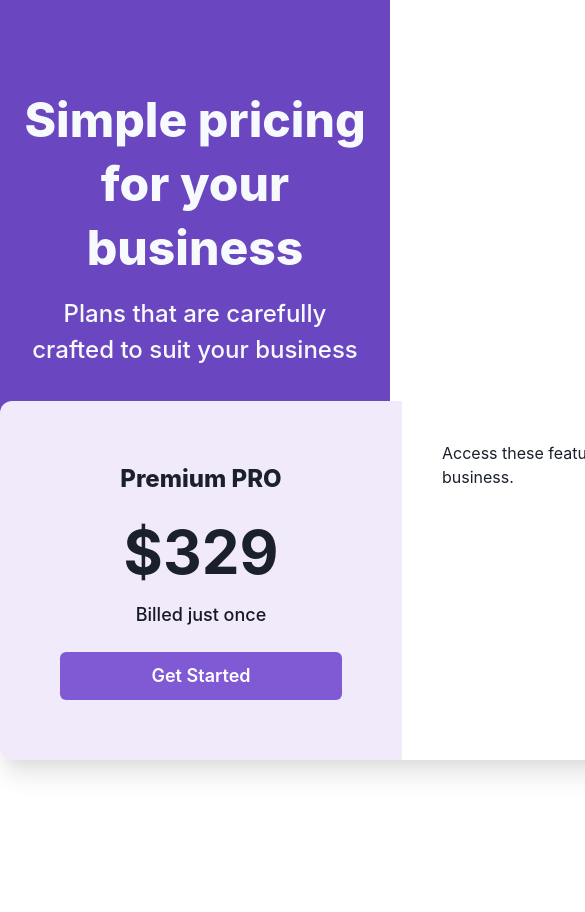
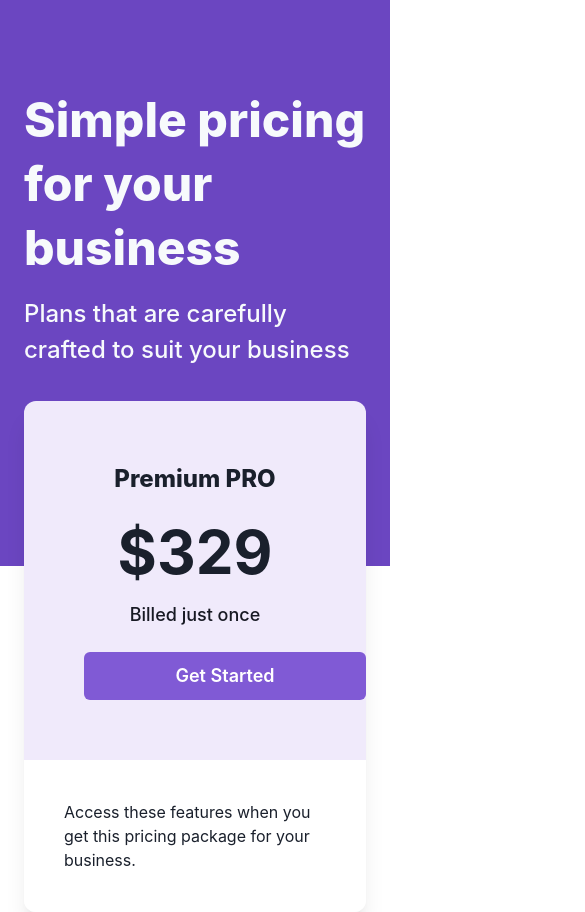
Before and after one commit to tahseenafzal/pricing-ui, a Next.js app: page / in a window 390 px wide. Shown: the top 912 px of the page, 585 px wide, since content can reach past the window. Before the commit the page ends 844 px from the top, so only its background shows below. Built offline with nearby package versions, Linux system fonts and the light colour scheme.

Commit message:
Apply responsiveness

```diff
--- a/component/Header.tsx
+++ b/component/Header.tsx
@@ -7,10 +7,10 @@ const Header = () => {
       as="section"
       bg="#6B46C1"
       color="#F7FAFC"
-      textAlign="center"
       pt="88.45px"
       pb="198px"
-      px="23px"
+      px="24px"
+      textAlign={["left", "left", "center"]}
     >
       <Heading fontWeight="800" fontSize="48px">
         Simple pricing for your business
--- a/component/Price.tsx
+++ b/component/Price.tsx
@@ -3,15 +3,16 @@ import { Flex, Box, Text, Heading, Button } from "@chakra-ui/react";
 
 const Price = () => {
   return (
+    <Box px="24px">
       <Box
         shadow="0px 20px 25px -5px rgba(0, 0, 0, 0.1), 0px 10px 10px -5px rgba(0, 0, 0, 0.04)"
         borderRadius="12px"
         overflow="hidden"
-      w="994px"
+        maxW="994px"
         m="auto"
         mt="-165px"
       >
-      <Flex>
+        <Flex flexDirection={["column", "column", "row"]}>
           <Box p="60px" bg="#F0EAFB" textAlign="center">
             <Text fontWeight="800" fontSize="24px">
               Premium PRO
@@ -34,6 +35,7 @@ const Price = () => {
           </Box>
         </Flex>
       </Box>
+    </Box>
   );
 };
 
```
Also changed, not shown: 1 other file (tests, documents, lock files or other folders). Lines whose indentation alone changed are shown as unchanged.
